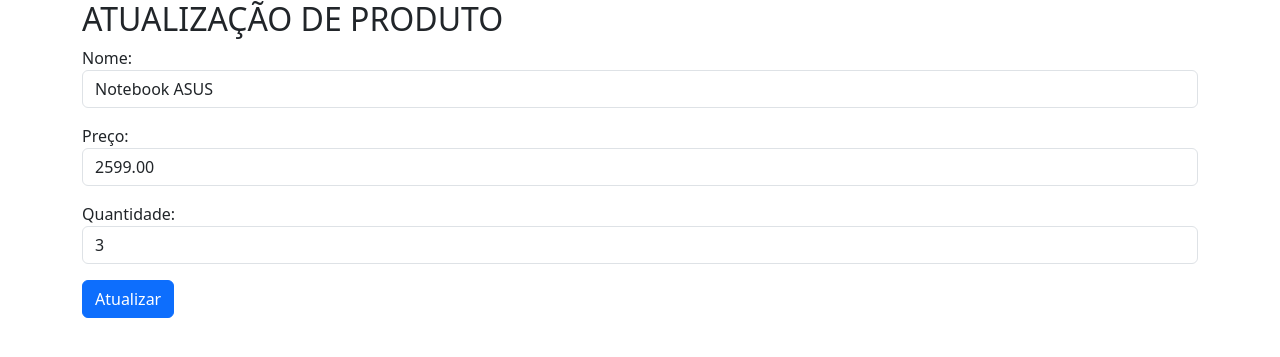
After one commit to Murilo1006/loja, a PHP site: page /form_atualizar.php?id=1 in a window 1280 px wide. The commit adds this page. Shown: the top 357 px of the page. Run offline with PHP 8.4, Linux system fonts and the light colour scheme; data comes from the database, SQL or seed files in the repository; both versions use the stored data as it was after the commit.

Commit message:
aula do dia 29/08 - Formulário Atualizar

```diff
--- /dev/null
+++ b/form_atualizar.php
@@ -0,0 +1,47 @@
+<?php
+    include 'cabecalho.php';
+?>
+
+<body>
+    <div class="container">
+        <h2>ATUALIZAÇÃO DE PRODUTO</h2>
+
+        <?php
+            $id = $_GET['id'];
+            // echo "Recebi ==> $id";
+
+            require 'conexao.php';
+            $sql = "SELECT * FROM produtos where id = $id";
+            $stmt = $pdo->query($sql);
+            $produto = $stmt->fetch(PDO::FETCH_ASSOC);
+            // print_r($produto);
+
+            // echo $produto['nome'];
+
+            // while ($produto = $stmt->fetch(PDO::FETCH_ASSOC)) {
+            //     echo "ID: " . $produto['id'] . "<br>";
+            //     echo "Nome: " . $produto['nome'] . "<br>";
+            //     echo "Preço: R$" . $produto['preco'] . "<br>";
+            //     echo "Estoque: " . $produto['estoque'] . "<br><br>";
+            // }
+
+
+        ?>
+
+
+        <form action="#" method="POST">
+            <div class="mb-3">
+                Nome: <input value="<?php echo $produto['nome'];?>"type="text" name="produto" class="form-control">
+            </div>
+            <div class="mb-3">
+                Preço: <input value="<?php echo $produto['preco'];?>"type="text" name="preco" class="form-control">
+            </div>
+            <div class="mb-3">
+                Quantidade: <input value="<?php echo $produto['quantidade'];?>"type="text" name="quantidade" class="form-control">
+            </div>
+            <button type="submit" class="btn btn-primary">Atualizar</button>            </div>
+        </form>
+    </div>
+<?php
+    include 'rodape.php';
+?>
--- a/listar.php
+++ b/listar.php
@@ -34,7 +34,7 @@
                         echo "
                         <td>
                             <div class='btn-group' role='group'>
-                                <a href='#' type='button' class='btn btn-primary'>Atualizar</a>
+                                <a href='form_atualizar.php?id=".$produto['id']."' type='button' class='btn btn-primary'>Atualizar</a>
                                 <a href='#' type='button' class='btn btn-warning'>Apagar</a>
                             </div>
                         </td>
```
Also changed, not shown: bd_loja.sql (added, +69 -0 lines).
